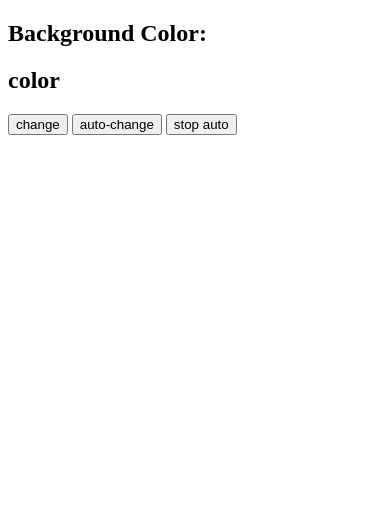
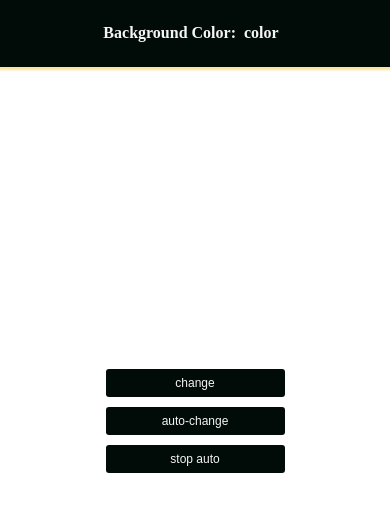
Before and after one commit to chuksdozie/color-flipper, a plain HTML site: page index.html in a window 390 px wide. Drawn offline with Linux system fonts and the light colour scheme.

Commit message:
final entry

```diff
--- /dev/null
+++ b/app.css
@@ -0,0 +1,66 @@
+body {
+  color: whitesmoke;
+  margin: 0;
+  padding: 0;
+}
+
+#holder {
+  background-color: rgb(1, 12, 8);
+  padding: 1rem;
+  display: flex;
+  justify-content: center;
+  box-shadow: 2px 0px 2px 3px rgba(248, 184, 6, 0.4);
+}
+h2 {
+  margin-right: 20px;
+}
+
+#buttons {
+  padding: 1rem;
+  display: flex;
+  flex-direction: column;
+  align-items: center;
+  height: 80vh;
+  justify-content: center;
+}
+button {
+  background-color: rgb(1, 12, 8);
+  color: whitesmoke;
+  padding: 7px;
+  font-size: 20px;
+  width: 40%;
+  margin-top: 5px;
+  margin-bottom: 5px;
+  border-radius: 3px;
+  border: 0px;
+}
+
+@media screen and (max-width: 480px) {
+  #holder {
+    padding: 0.7rem;
+  }
+  h2 {
+    margin-right: 8px;
+    font-size: 16px;
+  }
+
+  #buttons {
+    padding: 1rem;
+    display: flex;
+    flex-direction: column;
+    align-items: center;
+    height: 80vh;
+    justify-content: center;
+  }
+  button {
+    background-color: rgb(1, 12, 8);
+    color: whitesmoke;
+    padding: 7px;
+    font-size: 12px;
+    width: 50%;
+    margin-top: 5px;
+    margin-bottom: 5px;
+    border-radius: 3px;
+    border: 0px;
+  }
+}
--- a/app.js
+++ b/app.js
@@ -33,7 +33,7 @@ function nowch(){
 var myv;
 // let myvar = setInterval(nowch,200)
 function autnowch(){
-   myv = setInterval(nowch,200);
+   myv = setInterval(nowch,500);
 }
 
 function stopnowch(){
--- a/index.html
+++ b/index.html
@@ -4,7 +4,7 @@
     <meta charset="UTF-8">
     <meta http-equiv="X-UA-Compatible" content="IE=edge">
     <meta name="viewport" content="width=device-width, initial-scale=1.0">
-
+    <link rel="stylesheet" type="text/css" href="app.css">
     <title>Document</title>
 </head>
 
@@ -14,10 +14,11 @@
         <h2 id="colorid">color</h2>
     </div>
 
-
-    <button id="manbtn" >change</button>
-    <button id="autbtn" >auto-change</button>
-    <button id="stopbtn" >stop auto</button>
+    <div id="buttons">
+        <button id="manbtn" >change</button>
+        <button id="autbtn" >auto-change</button>
+        <button id="stopbtn" >stop auto</button>
+    </div>
 
 </body>
 <script src="app.js"></script>
```
